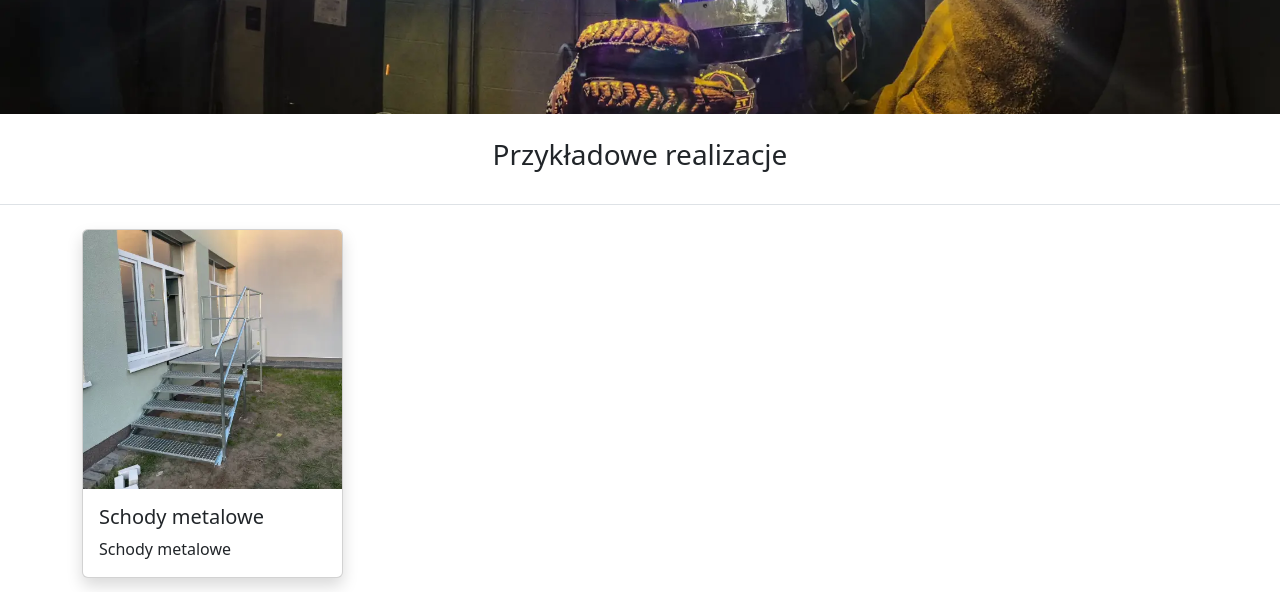
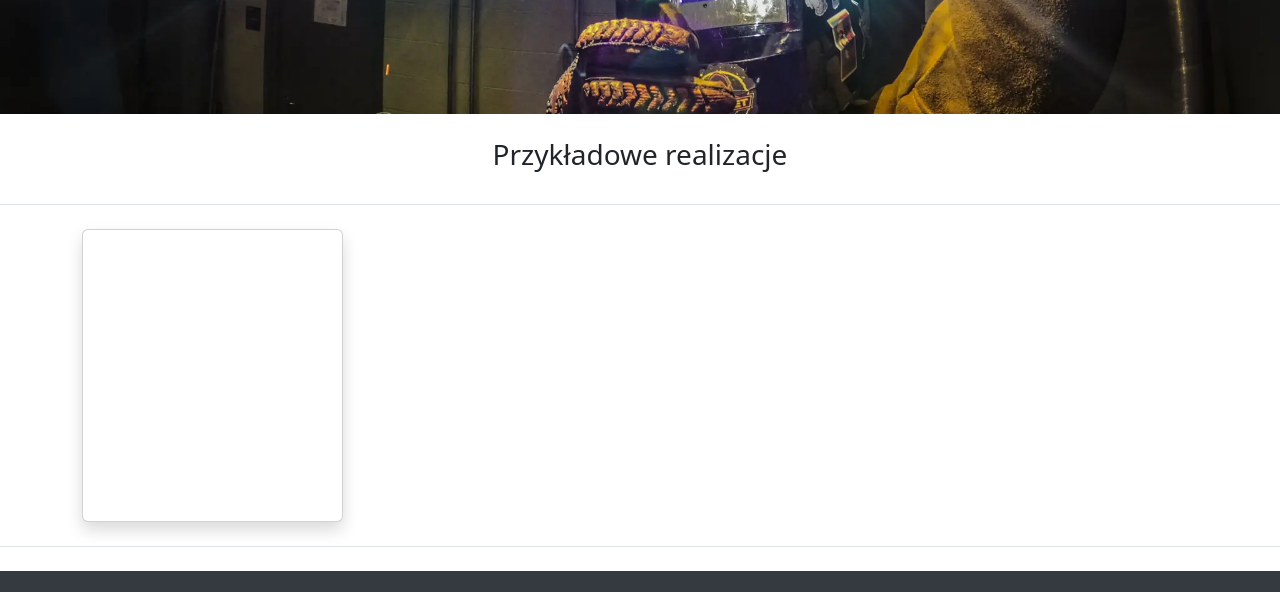
Before and after one commit to custommetalworks/CustomMetalWorks, a plain HTML site: page realizacje.html in a window 1280 px wide. Shown: the part 260-852 px from the top of the page. Drawn offline with Linux system fonts and the light colour scheme.

Commit message:
delete foto v2 xd

```diff
--- a/realizacje.html
+++ b/realizacje.html
@@ -91,11 +91,11 @@
         <div class="col">
             <div class="card shadow">
                 <div class="ratio ratio-1x1" onclick="openModal(this)">
-                    <img src="assets/images/portfolio/thumbnails/schody.webp" class="card-img-top" data-large="assets/images/portfolio/schody.webp" alt="Schody metalowe">
+                    <!-- <img src="assets/images/portfolio/thumbnails/schody.webp" class="card-img-top" data-large="assets/images/portfolio/schody.webp" alt="Schody metalowe"> -->
                 </div>
                 <div class="card-body">
-                    <h5 class="card-title">Schody metalowe</h5>
-                    <p class="card-text">Schody metalowe</p>
+                    <!-- <h5 class="card-title">Schody metalowe</h5> -->
+                    <!-- <p class="card-text">Schody metalowe</p> -->
                 </div>
             </div>
         </div>
```
